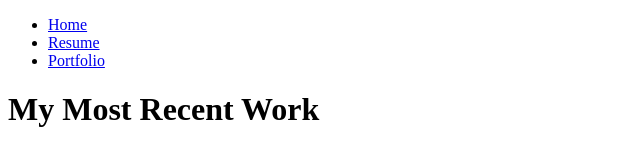
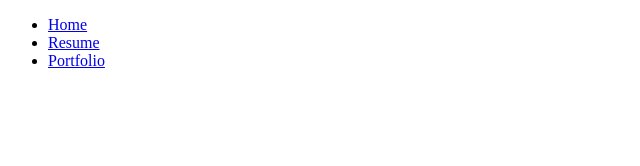
Before and after one commit to jasminesarin/Project-1, a plain HTML site: page portfolio.html in a window 1280 px wide. Shown: the whole page, without its empty margins (0-640 px from the left). Drawn offline with Linux system fonts and the light colour scheme.

Commit message:
no change

```diff
--- a/portfolio.html
+++ b/portfolio.html
@@ -12,6 +12,6 @@
       <li><a href="./portfolio.html" title="portfolio page">Portfolio</a></li>
     </ul>
     </nav>
-    <h1>My Most Recent Work</h1>
+
   </body>
 </HTML>
```
